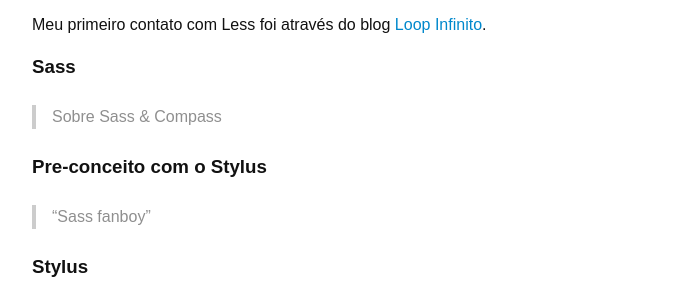
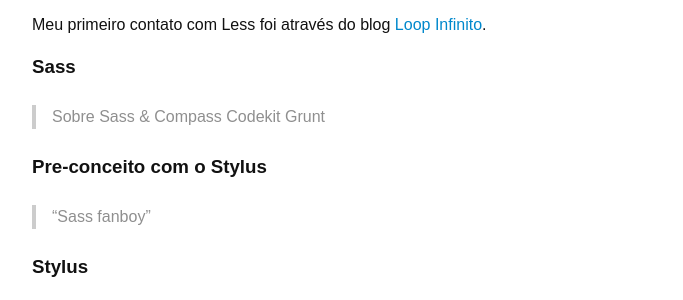
Before and after one commit to AgtLucas/_agtlucas.com, a Jekyll site: the page built from _posts/2016-05-20-css-is-dead-long-live-css.markdown, in a window 1280 px wide. Shown: the part 648-948 px from the top of the page, without its empty margins (298-981 px from the left). Built offline with Jekyll 4.4.1, drawn with Linux system fonts in a browser that asks for light colours; some web fonts are replaced; comment, search, counter and statistics services are not loaded.

Commit message:
Update 2016-05-20-css-is-dead-long-live-css.markdown

```diff
--- a/_posts/2016-05-20-css-is-dead-long-live-css.markdown
+++ b/_posts/2016-05-20-css-is-dead-long-live-css.markdown
@@ -20,6 +20,8 @@
 
 ### Sass
 > Sobre Sass & Compass
+> Codekit
+> Grunt
 
 ### Pre-conceito com o Stylus
 > "Sass fanboy"
```
